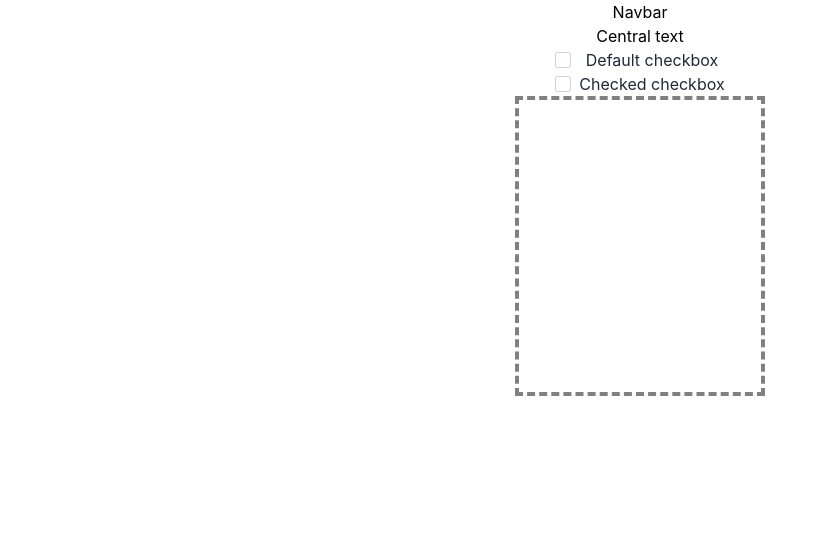
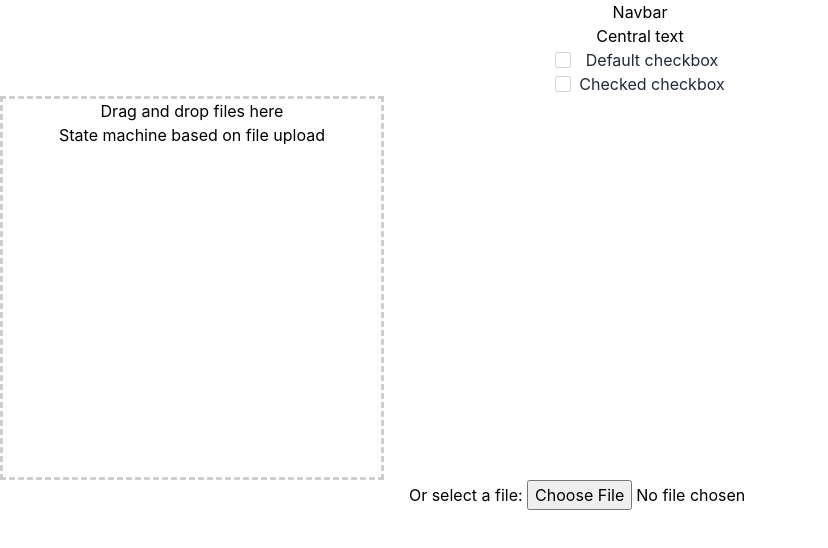
Before and after one commit to ramonVD/webhtml2pdf, a React (Create React App) app: page / in a window 1280 px wide. Shown: the top 548 px of the page, without its empty margins (0-828 px from the left). Built offline with nearby package versions, Linux system fonts and the light colour scheme.

Commit message:
changed drag & drop library, added jspdf library and an html sanitizer

```diff
--- a/package.json
+++ b/package.json
@@ -6,9 +6,11 @@
     "@testing-library/jest-dom": "^5.16.2",
     "@testing-library/react": "^12.1.2",
     "@testing-library/user-event": "^13.5.0",
+    "jspdf": "^2.5.1",
     "react": "^17.0.2",
     "react-dom": "^17.0.2",
     "react-scripts": "5.0.0",
+    "sanitize-html": "^2.7.0",
     "web-vitals": "^2.1.4"
   },
   "scripts": {
--- a/src/App.js
+++ b/src/App.js
@@ -1,6 +1,6 @@
 import './App.css';
 import Optionsbox from './components/optionsList/optionsbox';
-import FileList from './components/draganddrop/inhouse/filelist';
+import FileUploader from './components/draganddrop/file-uploader';
 
 function App() {
   return (
@@ -8,7 +8,9 @@ function App() {
       <div>Navbar</div>
       <div>Central text</div>
       <Optionsbox />
-      <FileList />
+      <div className="text-center">
+        <FileUploader />
+      </div>
     </div>
   );
 }
--- /dev/null
+++ b/src/components/draganddrop/drag-and-drop.js
@@ -0,0 +1,90 @@
+/*Adapted from:
+ https://codesandbox.io/s/github/dineshselvantdm/drag-drop-file-upload-react-hooks?file=/utils/drag-drop.js*/
+import React, { useState, useRef } from "react";
+import { fileValidator, preventBrowserDefaults } from "./draganddroputils";
+
+const DragAndDrop = ({ processDrop, children, config }) => {
+  let [dragOverlay, setDragOverlay] = useState(false);
+  const [data, setData] = useState(false);
+  const [error, setError] = useState(false);
+  let dragCounter = useRef(0);
+
+  const handleDrag = e => {
+    preventBrowserDefaults(e);
+  };
+  const handleDragIn = e => {
+    preventBrowserDefaults(e);
+    dragCounter.current++;
+    if (e.dataTransfer.items.length > 0) {
+      setDragOverlay(true);
+    }
+  };
+  const handleDragOut = e => {
+    preventBrowserDefaults(e);
+    dragCounter.current--;
+    if (dragCounter.current === 0) {
+      setDragOverlay(false);
+    }
+  };
+  const handleDrop = e => {
+    const files = e.dataTransfer.files;
+    if (!files) { return; }
+    preventBrowserDefaults(e);
+    setDragOverlay(false);
+    setError(false);
+    dragCounter.current = 0;
+    const { isValidFile, errVal } = fileValidator(files, config);
+    if (!isValidFile) {
+      if (errVal) {
+        setError(errVal);
+      }
+      return false;
+    }
+    fileReader(files);
+    processDrop(data);
+  };
+
+  const handleSelectFile = (e)=> {
+      const file = [e.target.files[0]];
+      fileReader(file);
+      processDrop(data);
+  }
+
+  const fileReader = files => {
+    const reader = new FileReader();
+    reader.readAsText(files[0]);
+    reader.onload = loadEvt => {
+      setData(loadEvt.target.result);
+    };
+  };
+
+  const dragOverlayClass = dragOverlay ? "border-red-800 bg-grey-500" : "";
+  return (
+    <div>
+      {error && <p className="text-red-800">{error}</p>}
+      <div
+        className={`h-96 w-96 d-inline-block ${dragOverlayClass}`}
+        style={{border: "dashed rgb(206, 206, 206) 3px"}}
+        onDragEnter={handleDragIn}
+        onDragLeave={handleDragOut}
+        onDragOver={handleDrag}
+        onDrop={handleDrop}
+      >
+        {children}
+
+        <div className="button-wrapper">
+          {data &&
+          <button className="bg-green-800 text-black-800 p-4"
+          onClick={() => setData(false)}>Remove</button>
+          }
+        </div>
+      </div>
+      <label htmlFor="fileAccept">Or select a file:&nbsp;</label>
+          <input type="file" name="fileAccept"
+          accept=".html" multiple={false}
+          onChange={handleSelectFile} />
+    </div>
+  );
+};
+
+export default DragAndDrop;
--- /dev/null
+++ b/src/components/draganddrop/draganddroputils.js
@@ -0,0 +1,31 @@
+export const fileValidator = (files, config) => {
+    const { allowedFileFormats, fileSizeMBLimit, filesLimit } = config;
+    const { length } = files;
+    const { size, type } = files[0];
+    let err = false;
+    let result = {
+      isValidFile: false,
+      errVal: err
+    };
+    if (length === 0) {
+      return result;
+    } else if (length > filesLimit) {
+      err =
+        filesLimit > 1
+          ? `Only ${filesLimit} files are allowed to upload`
+          : `Only one file is allowed to upload`;
+    } else if (!allowedFileFormats.includes(type)) {
+      err = "File format must be html";
+    } else if (size / 1024 / 1024 > fileSizeMBLimit) {
+      err = `File size exceeded the limit of ${fileSizeMBLimit}MB`;
+    } else {
+      result.isValidFile = true;
+    }
+    result.errVal = err;
+    return result;
+  };
+
+  export const preventBrowserDefaults = e => {
+    e.preventDefault();
+    e.stopPropagation();
+  };
--- /dev/null
+++ b/src/components/draganddrop/file-uploader.js
@@ -0,0 +1,62 @@
+import React, { useState } from "react";
+import DragAndDrop from "./drag-and-drop";
+import { createDummyHTML, validateHTMLString } from "../parseHTMLFiles";
+import editHTML from "../editHTML";
+import converToPdf from "../htmlPdf";
+
+const config = {
+  allowedFileFormats: ["text/html"],
+  fileSizeMBLimit: 5,
+  filesLimit: 1
+};
+
+const FILE_UPLOADER_STATE = {
+  INIT: "INIT",
+  PROCESSING: "PROCESSING",
+  SUCCESS: "SUCCESS",
+  FAILURE: "FAILURE"
+};
+
+const FileUploader = () => {
+  const [loaderState, setLoaderState] = useState(FILE_UPLOADER_STATE.INIT);
+  /*All this should go to a separate function in processHTML.js or w/e*/
+  const processDrop = HTMLString => {
+    /*Validate that its a real html file*/
+    const validHTML = validateHTMLString(HTMLString);
+    if (validHTML === "") { return; }
+    /*Stringify it, use it to create an html element*/
+    const htmlElement = createDummyHTML(validHTML);
+    /*Apply changes to the html element*/
+    const editedHTML = editHTML(htmlElement);
+    console.log(editedHTML);
+    /*Convert that html element to pdf*/
+    const pdf = converToPdf(editedHTML);
+    /*Send pdf to user */
+  };
+  return (
+    <>
+      {loaderState === FILE_UPLOADER_STATE.INIT && (
+        <DragAndDrop processDrop={processDrop} config={config}>
+          <div>Drag and drop files here</div>
+          <div>State machine based on file upload</div>
+        </DragAndDrop>
+      )}
+      {loaderState === FILE_UPLOADER_STATE.PROCESSING && (
+        <div className="h-96 w-96 d-inline-block"
+        style={{border: "dashed rgb(206, 206, 206) 3px"}}>Processing...</div>
+      )}
+      {loaderState === FILE_UPLOADER_STATE.SUCCESS && (
+        <div className="h-96 w-96 d-inline-block"
+        style={{border: "dashed rgb(206, 206, 206) 3px"}}>File Upload done!</div>
+      )}
+      {loaderState === FILE_UPLOADER_STATE.FAILURE && (
+        <div className="h-96 w-96 d-inline-block"
+        style={{border: "dashed rgb(206, 206, 206) 3px"}}>
+          File Upload failed. Please try again!
+        </div>
+      )}
+    </>
+  );
+};
+
+export default FileUploader;
--- a/src/components/editHTML.js
+++ b/src/components/editHTML.js
@@ -4,7 +4,7 @@ Changes to apply to an html document before it is converted to pdf.
 
 /*Change this, it was executed on content load, need to just apply to a
 dummy html string with the content of the html file uploaded*/
-document.addEventListener("DOMContentLoaded", function() {
+export function editHTML(document) {
     /*Per defecte aplica padding i margin i assigna un color a la vora inferior
       de cada tab-pane (excepte l'últim) dins un element amb "pestanyes". Canviar aquí.*/
     const PADDING_INFERIOR_TABS = 10;
@@ -14,6 +14,40 @@ document.addEventListener("DOMContentLoaded", function() {
     const MIDA_FONT = "1.2em";
     //Augmenta la mida de lletra amb mida fixa, p.ex 16px -> 20px
     const AUGMENTAR_MIDA_FONT_PX = 4;
+
+
+    document.getElementsByTagName("body")[0].style.fontSize = MIDA_FONT;
+    var collapsables = document.querySelectorAll(".collapse");
+    collapsables.forEach(function(collapsable) {
+      collapsable.style.display = "block";
+    });
+    var tabsContainers = document.querySelectorAll(".tab-content");
+    tabsContainers.forEach(function(tabsContainer) {
+      var tabs = tabsContainer.querySelectorAll(".tab-pane");
+      tabs.forEach(function(tab, index, array) {
+        tab.style.display = "block";
+        tab.style.opacity = "1";
+        tab.style.marginBottom = (parseInt(tab.style.marginBottom) || 0) + MARGIN_INFERIOR_TABS + "px";
+        tab.style.paddingBottom = (parseInt(tab.style.paddingBottom) || 0) + PADDING_INFERIOR_TABS + "px";
+        if (index < array.length - 1) {
+          tab.style.borderBottom = VORA_INFERIOR_TABS;
+        }
+      });
+    });
+
+    increaseElementsFontSize(FindByStyleAttr("fontSize"), AUGMENTAR_MIDA_FONT_PX);
+
+    replaceVideos();
+
+    replaceNBSP();
+
+    eliminateBookDetails();
+
+    return document;
+  }
+
+
+
 
   function FindByStyleAttr(attribute) {
     var All = document.getElementsByTagName("*");
@@ -94,31 +128,4 @@ document.addEventListener("DOMContentLoaded", function() {
     }
   }
 
-    document.getElementsByTagName("body")[0].style.fontSize = MIDA_FONT;
-    var collapsables = document.querySelectorAll(".collapse");
-    collapsables.forEach(function(collapsable) {
-      collapsable.style.display = "block";
-    });
-    var tabsContainers = document.querySelectorAll(".tab-content");
-    tabsContainers.forEach(function(tabsContainer) {
-      var tabs = tabsContainer.querySelectorAll(".tab-pane");
-      tabs.forEach(function(tab, index, array) {
-        tab.style.display = "block";
-        tab.style.opacity = "1";
-        tab.style.marginBottom = (parseInt(tab.style.marginBottom) || 0) + MARGIN_INFERIOR_TABS + "px";
-        tab.style.paddingBottom = (parseInt(tab.style.paddingBottom) || 0) + PADDING_INFERIOR_TABS + "px";
-        if (index < array.length - 1) {
-          tab.style.borderBottom = VORA_INFERIOR_TABS;
-        }
-      });
-    });
-
-    increaseElementsFontSize(FindByStyleAttr("fontSize"), AUGMENTAR_MIDA_FONT_PX);
-
-    replaceVideos();
-
-    replaceNBSP();
-
-    eliminateBookDetails();
-
-  });
+export default editHTML;
--- /dev/null
+++ b/src/components/htmlPdf.js
@@ -0,0 +1,14 @@
+import { jsPDF } from "jspdf";
+
+export const converToPdf = (htmlElement) => {
+    const options = {};
+    const doc = new jsPDF({options});
+    doc.html(htmlElement, {
+        callback: function (doc) {
+            doc.save('doc.pdf');
+        }
+    });
+
+}
+
+export default converToPdf;
--- a/src/components/parseHTMLFiles.js
+++ b/src/components/parseHTMLFiles.js
@@ -1,15 +1,18 @@
-/*PARSE THAT THE UPLOADED DOCUMENT IS VALID HTML.
-NEED TO BE SURE ITS A VALID HTML FILE,
-SUPER EXPLOITABLE*/
-function parseUploadedHTMLFile(htmlFile) {
-
+import sanitizeHtml from 'sanitize-html';
+/*PARSE THAT THE UPLOADED DOCUMENT IS VALID HTML, THEN SANITIZE IT AND
+RETURN IT AS AN HTML ELEMENT.
+SUPER EXPLOITY, NEED TO ADD CHECKS*/
+export const createDummyHTML = (htmlString) => {
+    const saneHTML = sanitizeHtml(htmlString);
+    const htmlElement = document.createElement( 'html' );
+    htmlElement.innerHTML = `<html>${saneHTML}</html>`;
+    return htmlElement;
 }
 
-/* Create a dummy html element first
-(https://stackoverflow.com/questions/10585029/parse-an-html-string-with-js)
-Then put in it the contents of the uploaded html file.*/
-function createDummyHTML(htmlString) {
-    var el = document.createElement( 'html' );
-    el.innerHTML = `<html>${htmlString}</html>`;
-    return el;
+/* Expand a looot on this*/
+export const validateHTMLString = (string) => {
+    if (string === null || string === undefined || string === "") {
+        return "";
+    }
+    return string;
 }
```
Also changed, not shown: src/components/draganddrop/deprecated - inhouse/draganddrop.js (renamed from src/components/draganddrop/inhouse/draganddrop.js), src/components/draganddrop/deprecated - inhouse/filelist.js (renamed from src/components/draganddrop/inhouse/filelist.js), 1 other file (tests, documents, lock files or other folders). Lines whose indentation alone changed are shown as unchanged.
